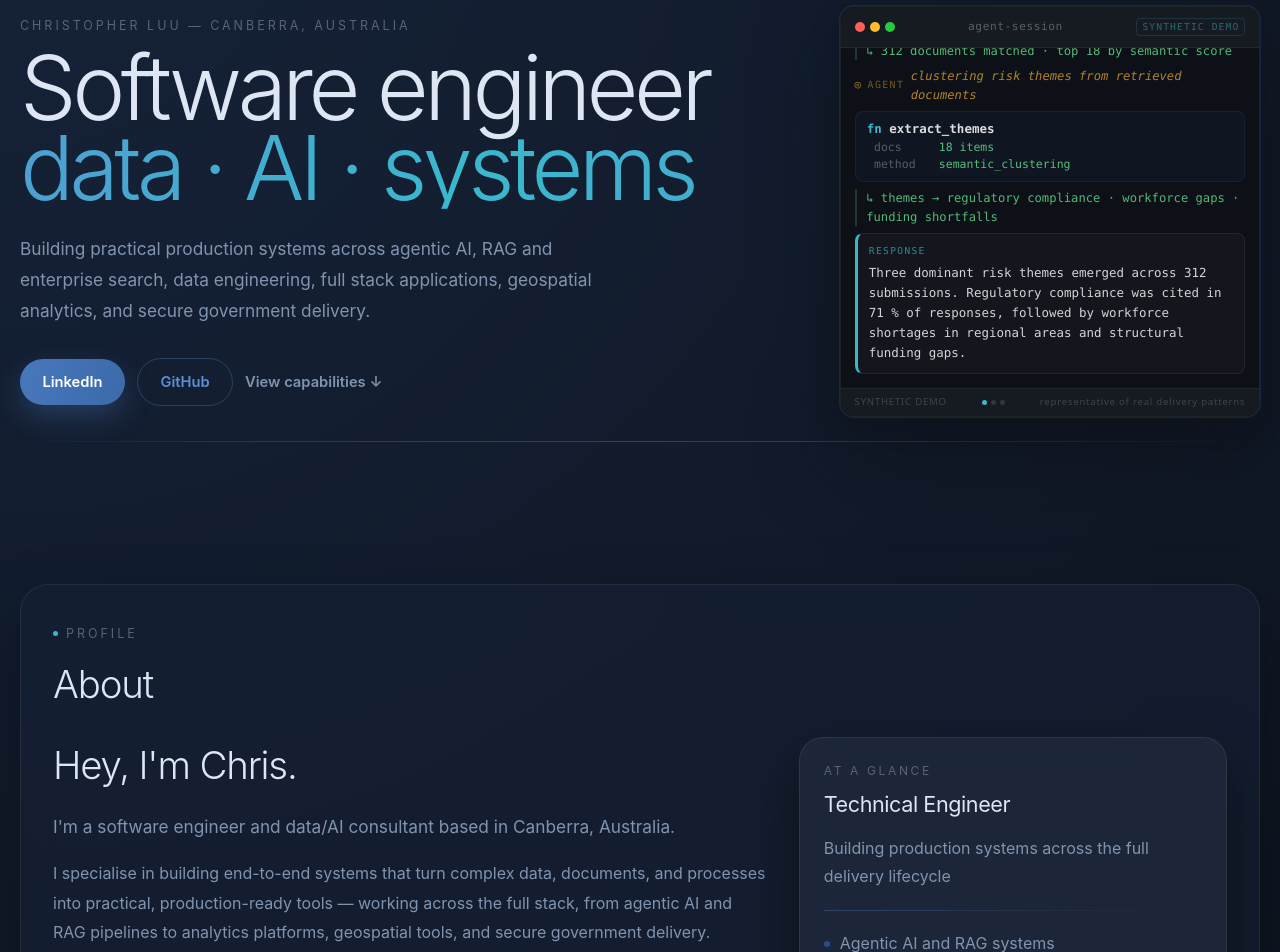
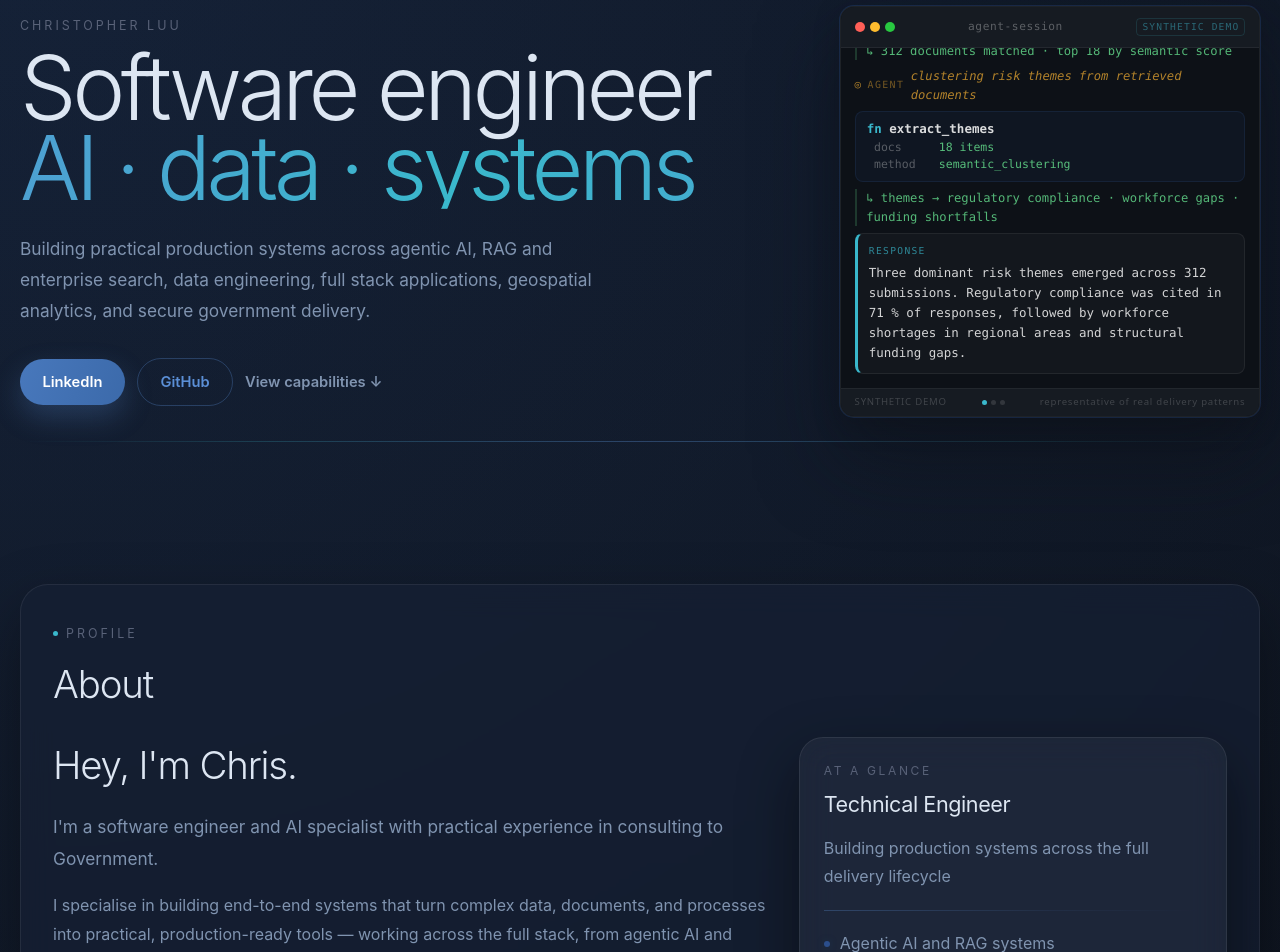
Before and after one commit to christopher-luu97/profile_website, a React (Create React App) app: page / in a window 1280 px wide. Shown: the part 220-1172 px from the top of the page. Built offline with nearby package versions, Linux system fonts and the light colour scheme.

Commit message:
Update abouts

```diff
--- a/src/components/LandingPage/About.tsx
+++ b/src/components/LandingPage/About.tsx
@@ -15,8 +15,8 @@ export const About: React.FC = () => {
           <h3 className="kh-about__headline">Hey, I'm Chris.</h3>
 
           <p className="kh-about__lead">
-            I'm a software engineer and data/AI consultant based in Canberra,
-            Australia.
+            I'm a software engineer and AI specialist with practical experience
+            in consulting to Government.
           </p>
 
           <p className="kh-about__body">
--- a/src/components/LandingPage/LandingPage.tsx
+++ b/src/components/LandingPage/LandingPage.tsx
@@ -18,10 +18,10 @@ export const LandingPage: React.FC = () => {
       <section className="kh-hero" aria-label="Introduction">
         <div className="kh-hero__inner">
           <div className="kh-hero__copy">
-            <p className="kh-hero__eyebrow">CHRISTOPHER LUU — CANBERRA, AUSTRALIA</p>
+            <p className="kh-hero__eyebrow">CHRISTOPHER LUU</p>
             <h1 className="kh-hero__title">
               Software engineer
-              <span>data · AI · systems</span>
+              <span>AI · data · systems</span>
             </h1>
             <p className="kh-hero__subtitle">
               Building practical production systems across agentic AI, RAG and
```
